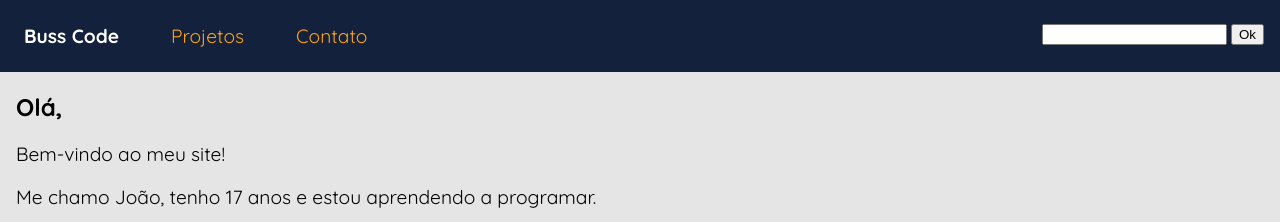
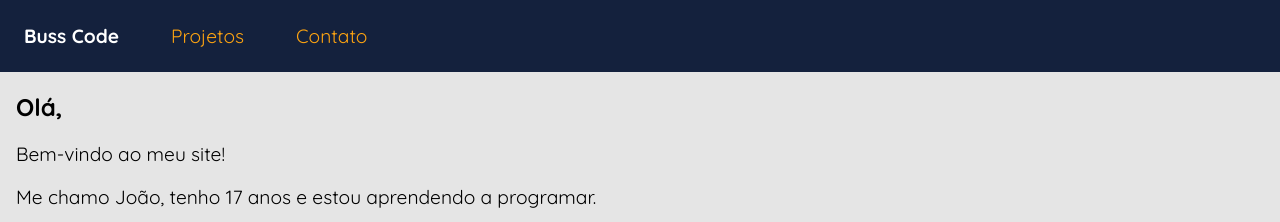
Before and after one commit to buss-dev/portfolio, a plain HTML site: page index.html in a window 1280 px wide. Shown: the top 222 px of the page. Drawn offline with Linux system fonts and the light colour scheme.

Commit message:
apagando form

```diff
--- a/index.html
+++ b/index.html
@@ -14,10 +14,6 @@
             <div><a href="index.html" class="Buss" style="font-weight: bold;">Buss Code</a></div>
             <div><a href="projetos.html">Projetos</a></div>
             <div><a href="contato.html">Contato</a></div>
-            <form action="search" class="forms">
-                <input type="search" name="search" id="search">
-                <button type="button">Ok</button>
-            </form>
         </nav>
     </header>
     <main class="port">
```
